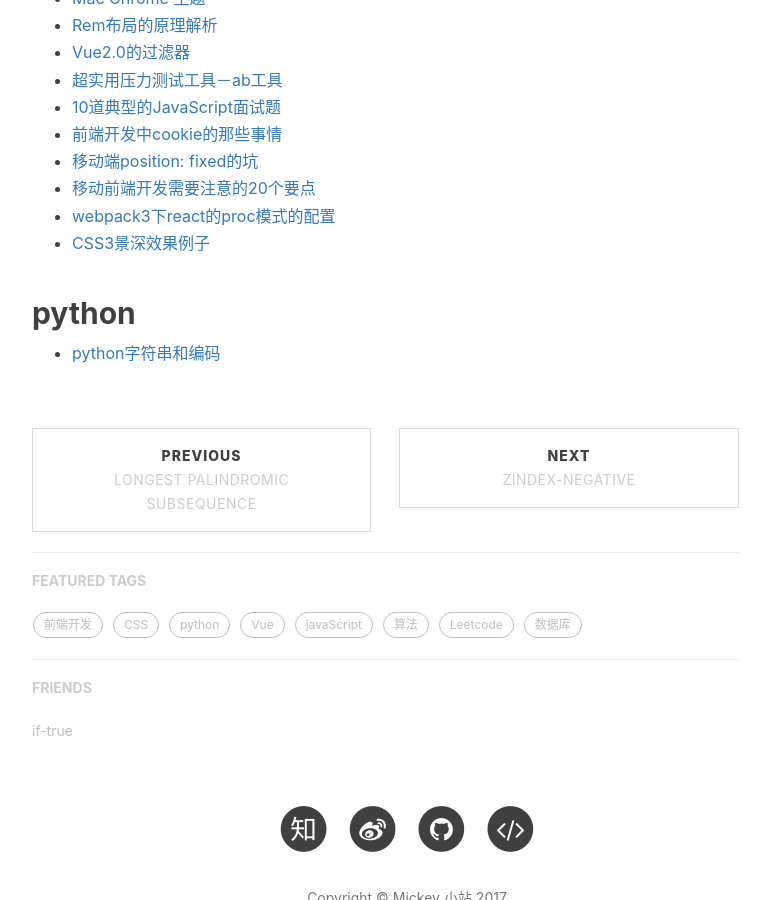
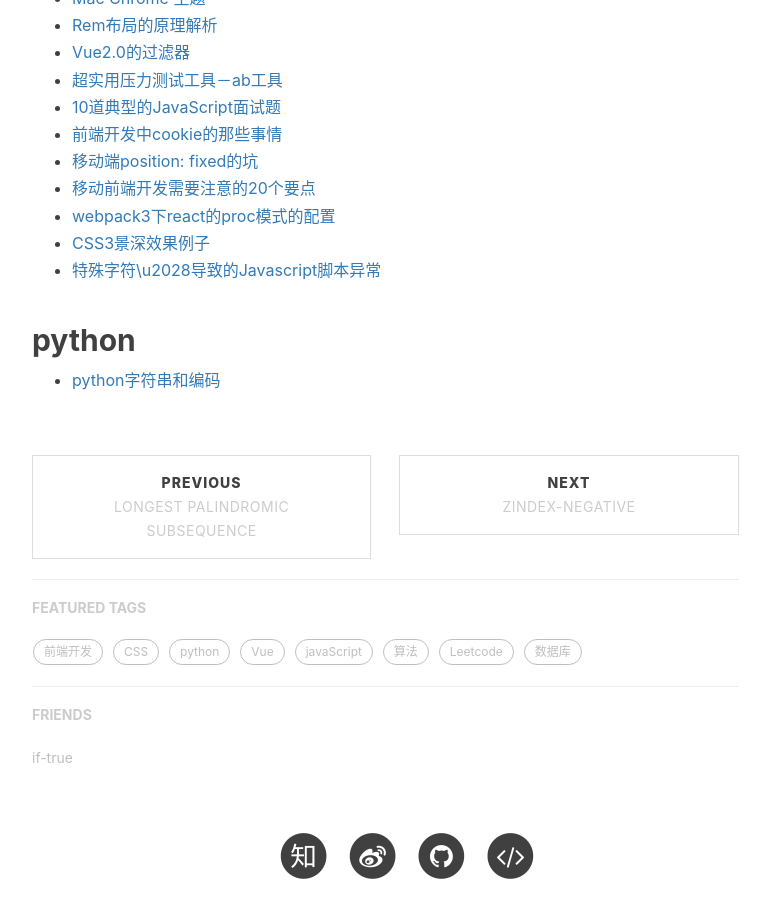
Before and after one commit to mickey0524/mickey0524.github.io, a Jekyll site: the page built from _posts/2017-10-20-superior-article.md, in a window 1280 px wide and 900 px high, scrolled down 762 px. Shown: the whole window, without its empty margins (233-1003 px from the left). Built offline with Jekyll 4.4.1, drawn with Linux system fonts in a browser that asks for light colours; nearby versions of some CDN libraries; comment, search, counter and statistics services are not loaded.

Commit message:
feat(superior-article): 增加 特殊字符\u2028 导致的Javascript脚本异常

```diff
--- a/_posts/2017-10-20-superior-article.md
+++ b/_posts/2017-10-20-superior-article.md
@@ -25,6 +25,7 @@ tags:
 * [移动前端开发需要注意的20个要点](http://www.jianshu.com/p/8df1a9824eeb)
 * [webpack3下react的proc模式的配置](https://medium.com/netscape/webpack-3-react-production-build-tips-d20507dba99a)
 * [CSS3景深效果例子](http://www.daqianduan.com/6134.html)
+* [特殊字符\u2028导致的Javascript脚本异常](http://www.cnblogs.com/rrooyy/p/5349978.html)
 
 ## python
 
```
